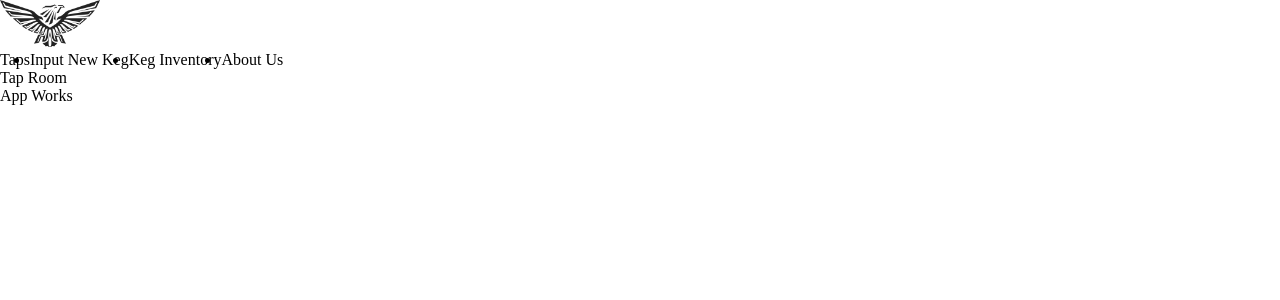
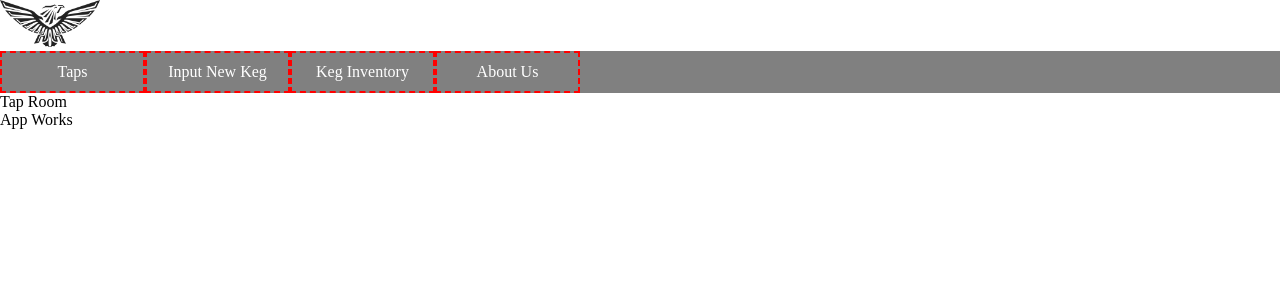
Before and after one commit to Griflongtin/react-tap-room, a React app: page /#/ in a window 1280 px wide. Shown: the top 300 px of the page. Built offline with nearby package versions, Linux system fonts and the light colour scheme.

Commit message:
add style to Nav component

```diff
--- a/src/components/Nav.jsx
+++ b/src/components/Nav.jsx
@@ -4,28 +4,31 @@ import { Link } from 'react-router-dom';
 function Nav() {
   const linkStyle = {
     textDecoration: 'none',
-    color: 'black'
+    color: '#fff'
   };
   return (
     <div>
       <style jsx>{`
           ul {
             display: flex;
+            background-color: gray;
+          }
+          li {
+            list-style: none;
+            padding: 10px;
+            text-align: center;
+            width: 145px;
+            border: 2px dashed red;
+          }
+          li:hover {
+            background-color: brown;
           }
       `}</style>
       <ul>
-        <li>
-          <Link to="/" style={linkStyle}>Taps</Link>
-        </li>
-        <li>
-          <Link to="/" style={linkStyle}>Input New Keg</Link>
-        </li>
-        <li>
-          <Link to="/" style={linkStyle}>Keg Inventory</Link>
-        </li>
-        <li>
-          <Link to="/aboutUs" style={linkStyle}>About Us</Link>
-        </li>
+        <Link to="/" style={linkStyle}><li>Taps</li></Link>
+        <Link to="/" style={linkStyle}><li>Input New Keg</li></Link>
+        <Link to="/" style={linkStyle}><li>Keg Inventory</li></Link>
+        <Link to="/aboutUs" style={linkStyle}><li>About Us</li></Link>
       </ul>
     </div>
   );
```
